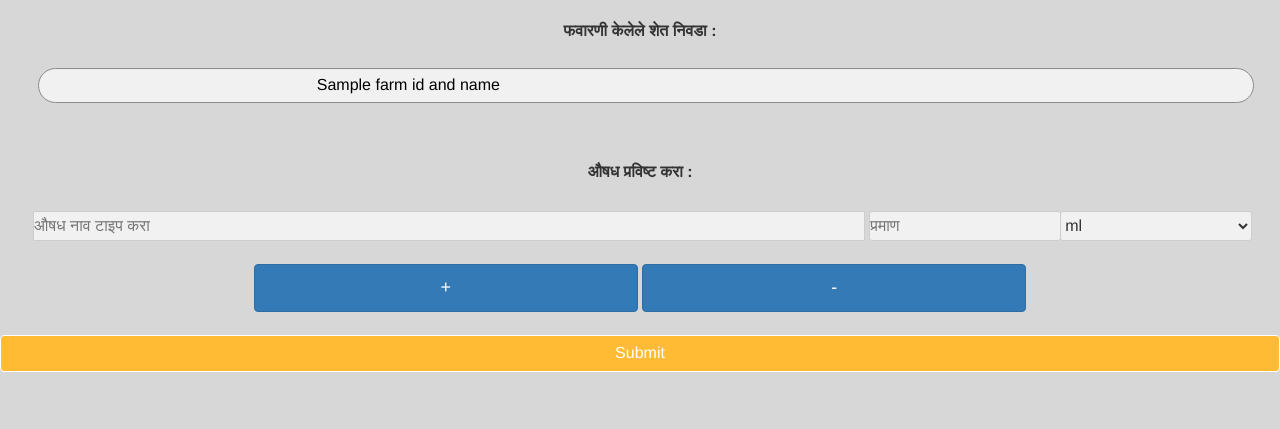
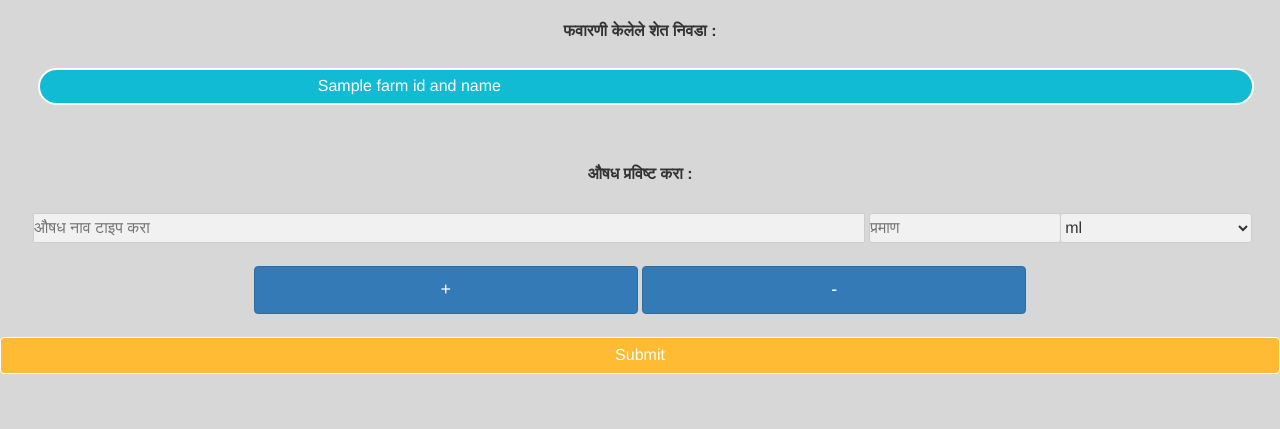
Before and after one commit to sahildugaje/FarmProject, a Flask app: template templates/index.html in a window 1280 px wide, with the box ticked. Shown: the part 52-481 px from the top of the page. Run offline with Flask 2, Linux system fonts and the light colour scheme; the template is opened without the code that fills it: most values are stand-ins (such as "Sample title", 1, 10 or a date in 2020); some libraries are stand-ins or nearby versions.

```diff
--- a/templates/index.html
+++ b/templates/index.html
@@ -121,11 +121,18 @@ ul.ks-cboxtags li label::before {
     margin: 3px -20px;
 }
 
+ul.ks-cboxtags li input[type="checkbox"]:checked + label::before {
+    content: "\f00c";
+    transform: rotate(-360deg);
+    transition: transform .3s ease-in-out;
+}
 
-
-
-
-
+ul.ks-cboxtags li input[type="checkbox"]:checked + label {
+    border: 2px solid white;
+    background-color: #12bbd4;
+    color: #fff;
+    transition: all .2s;
+}
 
 ul.ks-cboxtags li input[type="checkbox"] {
   display: relative;
```
